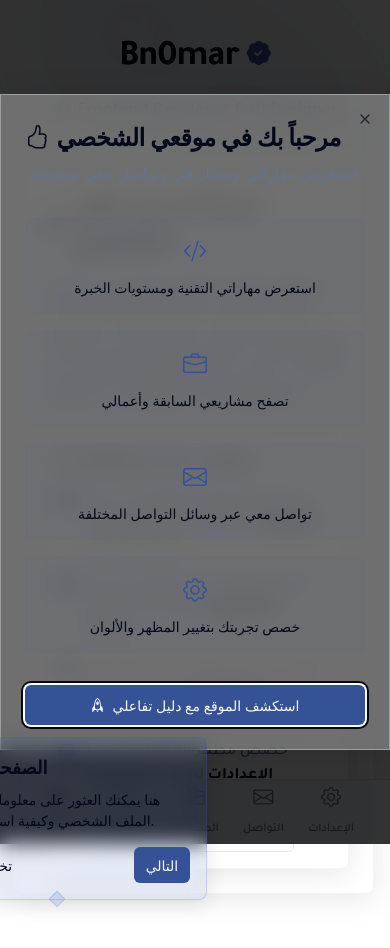
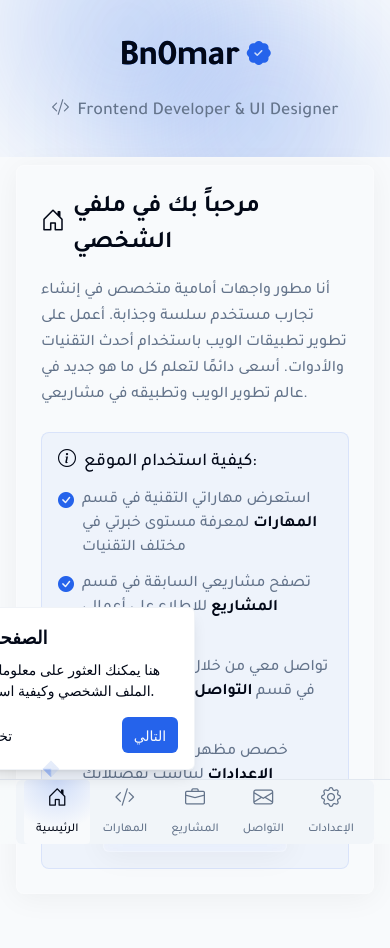
Before and after one commit to Hadani0mar/h-7977, a React (Vite) app: page / in a window 390 px wide. Shown: the top 948 px of the page. Built offline with nearby package versions, Linux system fonts and the light colour scheme.

Commit message:
Improve initial user experience
- Replaced initial modal with a tooltip tour.
- Improved color scheme and responsiveness.
- Redesigned the skills section.
- Added a button to restart the tour.
- Updated documentation in README.md.

```diff
--- a/src/components/Header.tsx
+++ b/src/components/Header.tsx
@@ -1,6 +1,12 @@
 
 import { useTheme } from "@/components/ThemeProvider";
 import { motion } from "framer-motion";
+import {
+  Tooltip,
+  TooltipContent,
+  TooltipProvider,
+  TooltipTrigger
+} from "@/components/ui/tooltip";
 
 const Header = () => {
   const { theme } = useTheme();
@@ -17,12 +23,21 @@ const Header = () => {
           <h1 className="text-4xl md:text-5xl font-bold tracking-tight text-foreground bg-clip-text bg-gradient-to-r from-primary to-primary/70">
             Bn0mar
           </h1>
-          <div
-            className="text-primary verification-badge"
-            title="حساب موثق"
-          >
-            <i className="bi bi-patch-check-fill text-2xl"></i>
-          </div>
+          <TooltipProvider>
+            <Tooltip>
+              <TooltipTrigger>
+                <div
+                  className="text-primary"
+                  title="حساب موثق"
+                >
+                  <i className="bi bi-patch-check-fill text-2xl"></i>
+                </div>
+              </TooltipTrigger>
+              <TooltipContent>
+                <p>حساب موثق</p>
+              </TooltipContent>
+            </Tooltip>
+          </TooltipProvider>
         </div>
         <p className="text-lg text-muted-foreground font-medium flex items-center justify-center gap-2">
           <i className="bi bi-code-slash"></i>
@@ -30,9 +45,9 @@ const Header = () => {
         </p>
       </motion.div>
 
-      <div className="absolute top-0 left-0 w-full h-full pointer-events-none -z-1 opacity-10">
-        <div className="absolute top-0 right-0 bg-primary rounded-full w-64 h-64 filter blur-3xl"></div>
-        <div className="absolute bottom-0 left-0 bg-primary rounded-full w-64 h-64 filter blur-3xl"></div>
+      <div className="absolute top-0 left-0 w-full h-full pointer-events-none -z-1">
+        <div className="absolute top-0 right-0 bg-primary/20 rounded-full w-64 h-64 filter blur-3xl"></div>
+        <div className="absolute bottom-0 left-0 bg-primary/20 rounded-full w-64 h-64 filter blur-3xl"></div>
       </div>
     </header>
   );
--- a/src/components/SkillSection.tsx
+++ b/src/components/SkillSection.tsx
@@ -21,6 +21,29 @@ interface SkillCardProps {
 }
 
 const SkillCard = ({ skill, index }: SkillCardProps) => {
+  const cardRef = useRef<HTMLDivElement>(null);
+
+  // Add spotlight effect on mouse move
+  useEffect(() => {
+    const card = cardRef.current;
+    if (!card) return;
+
+    const handleMouseMove = (e: MouseEvent) => {
+      const rect = card.getBoundingClientRect();
+      const x = e.clientX - rect.left;
+      const y = e.clientY - rect.top;
+
+      card.style.setProperty('--x', `${x}px`);
+      card.style.setProperty('--y', `${y}px`);
+    };
+
+    card.addEventListener('mousemove', handleMouseMove);
+
+    return () => {
+      card.removeEventListener('mousemove', handleMouseMove);
+    };
+  }, []);
+
   return (
     <motion.div
       initial={{ opacity: 0, y: 20 }}
@@ -30,8 +53,12 @@ const SkillCard = ({ skill, index }: SkillCardProps) => {
       className="h-full"
     >
       <Card
-        className="border border-border/40 backdrop-blur-lg hover:shadow-xl transition-all hover:translate-y-[-5px] duration-300 overflow-hidden skill-card group h-full relative"
-        style={{ background: `${skill.gradient}20` }}
+        ref={cardRef}
+        className="h-full relative glass-card backdrop-blur-md border border-white/10 dark:border-white/5 shadow-lg overflow-hidden hover:shadow-xl transition-all duration-300 skill-card"
+        style={{
+          background: `${skill.gradient}10`,
+          boxShadow: `0 4px 20px -5px ${skill.gradient.split(')')[0]}25)`
+        }}
       >
         <CardContent className="p-5 relative z-10 h-full flex flex-col">
           <div className="flex items-start justify-between mb-4">
@@ -45,10 +72,11 @@ const SkillCard = ({ skill, index }: SkillCardProps) => {
               <span className="text-xs font-medium text-foreground/70">{skill.category}</span>
             </div>
             <div
-              className="text-3xl p-3 rounded-lg glass-icon"
+              className="text-3xl p-3 rounded-lg icon-spotlight relative overflow-hidden"
               style={{ color: skill.iconColor }}
             >
               <i className={skill.icon}></i>
+              <div className="absolute inset-0 icon-reflection"></div>
             </div>
           </div>
 
@@ -59,7 +87,7 @@ const SkillCard = ({ skill, index }: SkillCardProps) => {
           )}
 
           <div className="skill-spotlight absolute inset-0 pointer-events-none z-0"></div>
-          <div className="absolute top-0 right-0 w-24 h-24 blur-3xl rounded-full opacity-20" style={{ background: skill.gradient }}></div>
+          <div className="absolute top-0 right-0 w-24 h-24 blur-3xl rounded-full opacity-10" style={{ background: skill.gradient }}></div>
         </CardContent>
       </Card>
     </motion.div>
@@ -224,14 +252,14 @@ const SkillSection = () => {
   }, [showAllSkills]);
 
   return (
-    <div ref={containerRef} className="space-y-6 relative overflow-hidden space-background pb-8">
-      <div className="stars-container">
+    <div ref={containerRef} className="space-y-6 relative overflow-hidden pb-8">
+      <div className="stars-container absolute inset-0 -z-10">
         <div className="stars"></div>
         <div className="stars2"></div>
         <div className="stars3"></div>
       </div>
 
-      <Card className="border border-border/40 bg-card/5 backdrop-blur-md hover:shadow-lg transition-all relative z-10">
+      <Card className="border border-border/40 glass-card backdrop-blur-md shadow-lg hover:shadow-xl transition-all duration-300 relative z-10">
         <CardContent className="p-6">
           <motion.div
             initial={{ opacity: 0, y: -10 }}
@@ -264,7 +292,7 @@ const SkillSection = () => {
           >
             <Button
               variant="outline"
-              className="gap-2 glass-card"
+              className="gap-2 glass-card hover-lift"
               onClick={() => setShowAllSkills(!showAllSkills)}
             >
               {showAllSkills ? "عرض أقل" : "عرض المزيد من المهارات"}
--- a/src/components/TourGuide.tsx
+++ b/src/components/TourGuide.tsx
@@ -3,7 +3,7 @@ import { useState, useEffect, useRef } from 'react';
 import { createPortal } from 'react-dom';
 import { motion, AnimatePresence } from 'framer-motion';
 import { Button } from '@/components/ui/button';
-import { setActiveTab } from '@/utils/navigation';
+import { setActiveTab, scrollToElement } from '@/utils/navigation';
 
 interface TourStep {
   id: string;
@@ -123,14 +123,24 @@ const Tooltip = ({ step, onNext, onFinish, isLastStep, targetRect }: TooltipProp
 
   return (
     <motion.div
-      className="tour-tooltip"
+      className="tour-tooltip fixed z-50 w-72 shadow-lg rounded-md bg-popover text-popover-foreground p-4 border border-border/50 backdrop-blur-sm"
       style={tooltipStyle}
       initial={{ opacity: 0, scale: 0.9 }}
       animate={{ opacity: 1, scale: 1 }}
       exit={{ opacity: 0, scale: 0.9 }}
       transition={{ duration: 0.2 }}
     >
-      <div className="tour-arrow" style={arrowStyle}></div>
+      <div
+        className="tour-arrow absolute w-0 h-0 border-solid"
+        style={{
+          ...arrowStyle,
+          borderWidth: ARROW_SIZE + 'px',
+          borderColor: (step.placement === 'top' ? 'transparent transparent var(--border-color) transparent' :
+                       step.placement === 'right' ? 'transparent var(--border-color) transparent transparent' :
+                       step.placement === 'bottom' ? 'var(--border-color) transparent transparent transparent' :
+                       'transparent transparent transparent var(--border-color)')
+        }}
+      ></div>
       <h3 className="text-lg font-bold mb-2">{step.title}</h3>
       <p className="text-sm mb-4">{step.content}</p>
       <div className="flex justify-between">
@@ -158,6 +168,7 @@ const TourGuide = () => {
   const [targetRect, setTargetRect] = useState<DOMRect | null>(null);
   const portalRef = useRef<HTMLDivElement | null>(null);
 
+  // Start the tour automatically when component mounts
   useEffect(() => {
     // Create portal container if it doesn't exist
     if (!portalRef.current) {
@@ -173,7 +184,7 @@ const TourGuide = () => {
       // Start tour after a slight delay
       const timer = setTimeout(() => {
         setIsActive(true);
-      }, 1500);
+      }, 800);
 
       return () => clearTimeout(timer);
     }
@@ -195,7 +206,8 @@ const TourGuide = () => {
       setActiveTab(currentStep.tab);
     }
 
-    // Find the target element
+    // Find the target element with a small delay to ensure tab switching completes
+    const targetTimer = setTimeout(() => {
       const targetElement = document.querySelector(currentStep.selector);
       if (targetElement) {
         // Add highlight to the target element
@@ -205,10 +217,12 @@ const TourGuide = () => {
         setTargetRect(targetElement.getBoundingClientRect());
 
         // Scroll into view if needed
-      targetElement.scrollIntoView({ behavior: 'smooth', block: 'center' });
+        scrollToElement(currentStep.selector);
       }
+    }, 300);
 
     return () => {
+      clearTimeout(targetTimer);
       // Clean up highlight
       const targetElement = document.querySelector(currentStep.selector);
       if (targetElement) {
@@ -227,6 +241,21 @@ const TourGuide = () => {
     setIsActive(false);
     window.localStorage.setItem('tourCompleted', 'true');
   };
+
+  // Function to restart the tour - can be called from anywhere
+  const restartTour = () => {
+    setCurrentStepIndex(0);
+    setIsActive(true);
+    window.localStorage.removeItem('tourCompleted');
+  };
+
+  // Make restart function available globally
+  useEffect(() => {
+    window.restartTour = restartTour;
+    return () => {
+      delete window.restartTour;
+    };
+  }, []);
 
   if (!isActive || !portalRef.current) return null;
 
--- a/src/index.css
+++ b/src/index.css
@@ -5,7 +5,7 @@
 
 @layer base {
   :root {
-    --background: 0 0% 100%;
+    --background: 210 40% 98%;
     --foreground: 222.2 84% 4.9%;
 
     --card: 0 0% 100%;
@@ -14,8 +14,8 @@
     --popover: 0 0% 100%;
     --popover-foreground: 222.2 84% 4.9%;
 
-    --primary: 222.2 47.4% 11.2%;
-    --primary-rgb: 28, 30, 39; /* RGB value of primary color */
+    --primary: 221.2 83% 53.3%;
+    --primary-rgb: 37, 99, 235; /* RGB value of primary color */
     --primary-foreground: 210 40% 98%;
 
     --secondary: 210 40% 96.1%;
@@ -32,11 +32,12 @@
 
     --border: 214.3 31.8% 91.4%;
     --input: 214.3 31.8% 91.4%;
-    --ring: 222.2 84% 4.9%;
+    --ring: 221.2 83% 53.3%;
 
     --radius: 0.5rem;
+    --border-color: rgba(0, 0, 0, 0.1);
 
-    --sidebar-background: 0 0% 98%;
+    --sidebar-background: 210 40% 98%;
     --sidebar-foreground: 240 5.3% 26.1%;
     --sidebar-primary: 240 5.9% 10%;
     --sidebar-primary-foreground: 0 0% 98%;
@@ -56,8 +57,8 @@
     --popover: 222.2 84% 4.9%;
     --popover-foreground: 210 40% 98%;
 
-    --primary: 210 40% 98%;
-    --primary-rgb: 245, 245, 245; /* RGB value of primary color for dark mode */
+    --primary: 217.2 91.2% 59.8%;
+    --primary-rgb: 59, 130, 246; /* RGB value of primary color for dark mode */
     --primary-foreground: 222.2 47.4% 11.2%;
 
     --secondary: 217.2 32.6% 17.5%;
@@ -74,7 +75,9 @@
 
     --border: 217.2 32.6% 17.5%;
     --input: 217.2 32.6% 17.5%;
-    --ring: 212.7 26.8% 83.9%;
+    --ring: 224.3 76.3% 48%;
+    --border-color: rgba(255, 255, 255, 0.1);
+
     --sidebar-background: 240 5.9% 10%;
     --sidebar-foreground: 240 4.8% 95.9%;
     --sidebar-primary: 224.3 76.3% 48%;
@@ -87,8 +90,8 @@
 
   /* Accent colors */
   [data-accent="blue"] {
-    --primary: 222.2 47.4% 40%;
-    --primary-rgb: 51, 102, 204;
+    --primary: 221.2 83% 53.3%;
+    --primary-rgb: 37, 99, 235;
   }
 
   [data-accent="purple"] {
@@ -112,8 +115,8 @@
   }
 
   .dark[data-accent="blue"] {
-    --primary: 222.2 70% 70%;
-    --primary-rgb: 153, 187, 255;
+    --primary: 221.2 83% 70%;
+    --primary-rgb: 96, 165, 250;
   }
 
   .dark[data-accent="purple"] {
@@ -170,10 +173,10 @@
     animation: fade-in 0.4s ease-out forwards;
   }
 
-  /* Glass card effect */
+  /* Glass card effect - enhanced */
   .glass-card {
-    @apply bg-card/30 backdrop-blur-md border border-border/40;
-    box-shadow: 0 4px 30px rgba(0, 0, 0, 0.1);
+    @apply bg-white/10 dark:bg-black/10 backdrop-blur-md border border-white/20 dark:border-white/5;
+    box-shadow: 0 4px 30px rgba(0, 0, 0, 0.05);
   }
 
   /* Improved focus styles */
@@ -194,6 +197,116 @@
   .dark .text-shadow {
     text-shadow: 0 1px 2px rgba(0, 0, 0, 0.3);
   }
+
+  /* Tour highlight effect */
+  .tour-highlight {
+    @apply relative z-50;
+    animation: pulse-border 1.5s infinite;
+  }
+
+  .pulse-highlight {
+    animation: pulse-glow 1s ease-in-out;
+  }
+
+  @keyframes pulse-border {
+    0% {
+      box-shadow: 0 0 0 0 rgba(var(--primary-rgb), 0.7);
+    }
+    70% {
+      box-shadow: 0 0 0 5px rgba(var(--primary-rgb), 0);
+    }
+    100% {
+      box-shadow: 0 0 0 0 rgba(var(--primary-rgb), 0);
+    }
+  }
+
+  @keyframes pulse-glow {
+    0% {
+      box-shadow: 0 0 0 0 rgba(var(--primary-rgb), 0.4);
+    }
+    50% {
+      box-shadow: 0 0 15px 5px rgba(var(--primary-rgb), 0.5);
+    }
+    100% {
+      box-shadow: 0 0 0 0 rgba(var(--primary-rgb), 0);
+    }
+  }
+
+  /* Tour tooltip styling */
+  .tour-tooltip {
+    --border-color: rgba(var(--primary-rgb), 0.3);
+  }
+
+  /* Skill card spotlight effect */
+  .skill-spotlight {
+    background: radial-gradient(
+      circle at var(--x, 50%) var(--y, 50%),
+      rgba(var(--primary-rgb), 0.15) 0%,
+      rgba(var(--primary-rgb), 0) 70%
+    );
+  }
+
+  /* Icon spotlight/reflection effect */
+  .icon-spotlight {
+    position: relative;
+    overflow: hidden;
+  }
+
+  .icon-reflection {
+    position: absolute;
+    top: -100%;
+    left: -100%;
+    width: 250%;
+    height: 250%;
+    background: linear-gradient(
+      -45deg,
+      rgba(255, 255, 255, 0) 0%,
+      rgba(255, 255, 255, 0.8) 50%,
+      rgba(255, 255, 255, 0) 100%
+    );
+    transform: rotate(25deg);
+    animation: light-sweep 3s ease-in-out infinite;
+    pointer-events: none;
+  }
+
+  @keyframes light-sweep {
+    0% {
+      transform: rotate(25deg) translateX(-100%) translateY(-100%);
+    }
+    50% {
+      transform: rotate(25deg) translateX(100%) translateY(100%);
+    }
+    100% {
+      transform: rotate(25deg) translateX(-100%) translateY(-100%);
+    }
+  }
+
+  /* Tab highlight effect */
+  .tab-trigger {
+    position: relative;
+    overflow: hidden;
+  }
+
+  .tab-spotlight {
+    position: absolute;
+    top: 0;
+    left: 0;
+    width: 100%;
+    height: 100%;
+    background: radial-gradient(
+      circle at 50% 0%,
+      rgba(var(--primary-rgb), 0.2) 0%,
+      rgba(var(--primary-rgb), 0) 70%
+    );
+    opacity: 0;
+    transition: opacity 0.3s ease;
+    pointer-events: none;
+  }
+
+  .tab-trigger:hover .tab-spotlight,
+  .tab-trigger[data-state="active"] .tab-spotlight {
+    opacity: 1;
+  }
 }
 
 /* Background image with overlay */
@@ -210,11 +323,6 @@
   bottom: 0;
   background: linear-gradient(to bottom, rgba(var(--primary-rgb), 0.1), rgba(var(--primary-rgb), 0.05));
   z-index: -1;
-}
-
-/* Social spotlight effect */
-.social-spotlight {
-  background: radial-gradient(circle at var(--social-x, 50%) var(--social-y, 50%), rgba(var(--primary-rgb), 0.3) 0%, rgba(var(--primary-rgb), 0) 70%);
 }
 
 /* Enhanced scrollbar */
@@ -235,5 +343,55 @@
   background: hsl(var(--primary) / 0.5);
 }
 
+/* Stars background for skills section */
+.stars-container {
+  position: absolute;
+  top: 0;
+  left: 0;
+  width: 100%;
+  height: 100%;
+  overflow: hidden;
+  z-index: -1;
+}
+
+.stars, .stars2, .stars3 {
+  position: absolute;
+  top: 0;
+  left: 0;
+  width: 100%;
+  height: 100%;
+  background-repeat: repeat;
+}
+
+.stars {
+  background-image: radial-gradient(1px 1px at 10px 10px, rgba(var(--primary-rgb), 0.2) 50%, transparent 100%),
+                     radial-gradient(1px 1px at 150px 150px, rgba(var(--primary-rgb), 0.2) 50%, transparent 100%);
+  background-size: 200px 200px;
+  animation: stars-anim 30s linear infinite;
+}
+
+.stars2 {
+  background-image: radial-gradient(1px 1px at 50px 50px, rgba(var(--primary-rgb), 0.3) 50%, transparent 100%),
+                     radial-gradient(1px 1px at 100px 100px, rgba(var(--primary-rgb), 0.3) 50%, transparent 100%);
+  background-size: 300px 300px;
+  animation: stars-anim 60s linear infinite;
+}
+
+.stars3 {
+  background-image: radial-gradient(1px 1px at 200px 200px, rgba(var(--primary-rgb), 0.4) 50%, transparent 100%),
+                     radial-gradient(1px 1px at 250px 250px, rgba(var(--primary-rgb), 0.4) 50%, transparent 100%);
+  background-size: 400px 400px;
+  animation: stars-anim 120s linear infinite;
+}
+
+@keyframes stars-anim {
+  from {
+    transform: translate(0, 0);
+  }
+  to {
+    transform: translate(-200px, 200px);
+  }
+}
+
 /* Import Bootstrap Icons CSS */
 @import url("bootstrap-icons/font/bootstrap-icons.css");
--- a/src/pages/Index.tsx
+++ b/src/pages/Index.tsx
@@ -6,8 +6,8 @@ import { Card, CardContent } from "@/components/ui/card";
 import { Switch } from "@/components/ui/switch";
 import { Button } from "@/components/ui/button";
 import { Slider } from "@/components/ui/slider";
-import { Dialog, DialogContent, DialogHeader, DialogTitle, DialogDescription, DialogFooter } from "@/components/ui/dialog";
-import { useTheme, Theme } from "@/components/ThemeProvider";
+import { useTheme } from "@/components/ThemeProvider";
+import { restartTourGuide } from "@/utils/navigation";
 import SocialCard from "@/components/SocialCard";
 import ProjectCard from "@/components/ProjectCard";
 import SkillSection from "@/components/SkillSection";
@@ -19,7 +19,6 @@ const Index = () => {
   const [activeTab, setActiveTab] = useState<string>("home");
   const [accentColor, setAccentColor] = useState<string>("blue");
   const [fontSize, setFontSize] = useState<number>(100); // 100% is default
-  const [showWelcome, setShowWelcome] = useState(true);
   const { theme, setTheme } = useTheme();
 
   // Apply font size to root element
@@ -42,56 +41,6 @@ const Index = () => {
 
   return (
     <div className="min-h-screen bg-background text-foreground pb-20 font-tajawal">
-      {/* Welcome Dialog */}
-      <Dialog open={showWelcome} onOpenChange={setShowWelcome}>
-        <DialogContent className="glass-card border border-border/40 bg-card/30 backdrop-blur-md">
-          <DialogHeader>
-            <DialogTitle className="text-2xl font-bold flex items-center gap-2">
-              <i className="bi bi-hand-thumbs-up"></i>
-              مرحباً بك في موقعي الشخصي
-            </DialogTitle>
-            <DialogDescription className="text-muted-foreground text-base mt-2">
-              استعرض مهاراتي ومشاريعي وتواصل معي بسهولة
-            </DialogDescription>
-          </DialogHeader>
-
-          <div className="space-y-4 py-4">
-            <div className="grid grid-cols-1 md:grid-cols-2 gap-4">
-              <div className="flex flex-col items-center gap-2 p-4 bg-primary/5 rounded-lg">
-                <i className="bi bi-code-slash text-2xl text-primary"></i>
-                <p className="text-sm font-medium text-center">استعرض مهاراتي التقنية ومستويات الخبرة</p>
-              </div>
-              <div className="flex flex-col items-center gap-2 p-4 bg-primary/5 rounded-lg">
-                <i className="bi bi-briefcase text-2xl text-primary"></i>
-                <p className="text-sm font-medium text-center">تصفح مشاريعي السابقة وأعمالي</p>
-              </div>
-              <div className="flex flex-col items-center gap-2 p-4 bg-primary/5 rounded-lg">
-                <i className="bi bi-envelope text-2xl text-primary"></i>
-                <p className="text-sm font-medium text-center">تواصل معي عبر وسائل التواصل المختلفة</p>
-              </div>
-              <div className="flex flex-col items-center gap-2 p-4 bg-primary/5 rounded-lg">
-                <i className="bi bi-gear text-2xl text-primary"></i>
-                <p className="text-sm font-medium text-center">خصص تجربتك بتغيير المظهر والألوان</p>
-              </div>
-            </div>
-          </div>
-
-          <DialogFooter>
-            <Button
-              onClick={() => {
-                setShowWelcome(false);
-                // Reset the tour to start again
-                window.localStorage.removeItem('tourCompleted');
-              }}
-              className="w-full gap-2"
-            >
-              <i className="bi bi-rocket"></i>
-              استكشف الموقع مع دليل تفاعلي
-            </Button>
-          </DialogFooter>
-        </DialogContent>
-      </Dialog>
-
       {/* Tour Guide Component */}
       <TourGuide />
 
@@ -112,7 +61,7 @@ const Index = () => {
               animate={{ opacity: 1, y: 0 }}
               transition={{ duration: 0.5 }}
             >
-              <Card className="border border-border/40 bg-card/30 backdrop-blur-md hover:shadow-lg transition-all glass-card">
+              <Card className="border border-border/40 glass-card hover:shadow-lg transition-all duration-300">
                 <CardContent className="p-6">
                   <h2 className="text-2xl font-semibold mb-4 text-foreground flex items-center gap-2">
                     <i className="bi bi-house-door"></i>
@@ -124,7 +73,7 @@ const Index = () => {
                     في مشاريعي.
                   </p>
 
-                  <div className="mt-6 p-4 bg-primary/5 backdrop-blur-sm rounded-lg glass-card border border-primary/10">
+                  <div className="mt-6 p-4 bg-primary/5 backdrop-blur-sm rounded-lg border border-primary/10">
                     <h3 className="text-lg font-medium mb-3 text-foreground flex items-center gap-2">
                       <i className="bi bi-info-circle"></i>
                       كيفية استخدام الموقع:
@@ -151,11 +100,11 @@ const Index = () => {
                     <div className="flex justify-center mt-6">
                       <Button
                         variant="outline"
-                        className="gap-2"
-                        onClick={() => setShowWelcome(true)}
+                        className="gap-2 hover-lift glass-card"
+                        onClick={() => restartTourGuide()}
                       >
-                        <i className="bi bi-question-circle"></i>
-                        إعادة عرض دليل الترحيب
+                        <i className="bi bi-info-circle"></i>
+                        عرض الجولة التعريفية
                       </Button>
                     </div>
                   </div>
@@ -257,7 +206,7 @@ const Index = () => {
               animate={{ opacity: 1, y: 0 }}
               transition={{ duration: 0.5 }}
             >
-              <Card className="border border-border/40 bg-card/30 backdrop-blur-md hover:shadow-lg transition-all glass-card">
+              <Card className="border border-border/40 glass-card hover:shadow-lg transition-all duration-300">
                 <CardContent className="p-6">
                   <h2 className="text-2xl font-semibold mb-6 text-foreground flex items-center gap-2">
                     <i className="bi bi-gear"></i>
@@ -273,7 +222,7 @@ const Index = () => {
                       <div className="flex items-center gap-4 flex-wrap">
                         <Button
                           variant={theme === "light" ? "default" : "outline"}
-                          className="flex gap-2 btn-hover-effect"
+                          className="flex gap-2 hover-lift"
                           onClick={() => setTheme("light")}
                         >
                           <i className="bi bi-sun"></i>
@@ -281,7 +230,7 @@ const Index = () => {
                         </Button>
                         <Button
                           variant={theme === "dark" ? "default" : "outline"}
-                          className="flex gap-2 btn-hover-effect"
+                          className="flex gap-2 hover-lift"
                           onClick={() => setTheme("dark")}
                         >
                           <i className="bi bi-moon"></i>
@@ -289,7 +238,7 @@ const Index = () => {
                         </Button>
                         <Button
                           variant={theme === "system" ? "default" : "outline"}
-                          className="flex gap-2 btn-hover-effect"
+                          className="flex gap-2 hover-lift"
                           onClick={() => setTheme("system")}
                         >
                           <i className="bi bi-display"></i>
@@ -326,6 +275,17 @@ const Index = () => {
                           {fontSize}%
                         </span>
                       </div>
+                    </div>
+
+                    <div className="pt-4 border-t border-border/40">
+                      <Button
+                        variant="outline"
+                        className="w-full gap-2 hover-lift"
+                        onClick={() => restartTourGuide()}
+                      >
+                        <i className="bi bi-arrow-repeat"></i>
+                        إعادة تشغيل الجولة التعريفية
+                      </Button>
                     </div>
                   </div>
                 </CardContent>
--- /dev/null
+++ b/src/types/window.d.ts
@@ -0,0 +1,4 @@
+
+interface Window {
+  restartTour?: () => void;
+}
```
Also changed, not shown: src/utils/navigation.ts (+38 -4 lines), 1 other file (tests, documents, lock files or other folders). Lines whose indentation alone changed are shown as unchanged.
